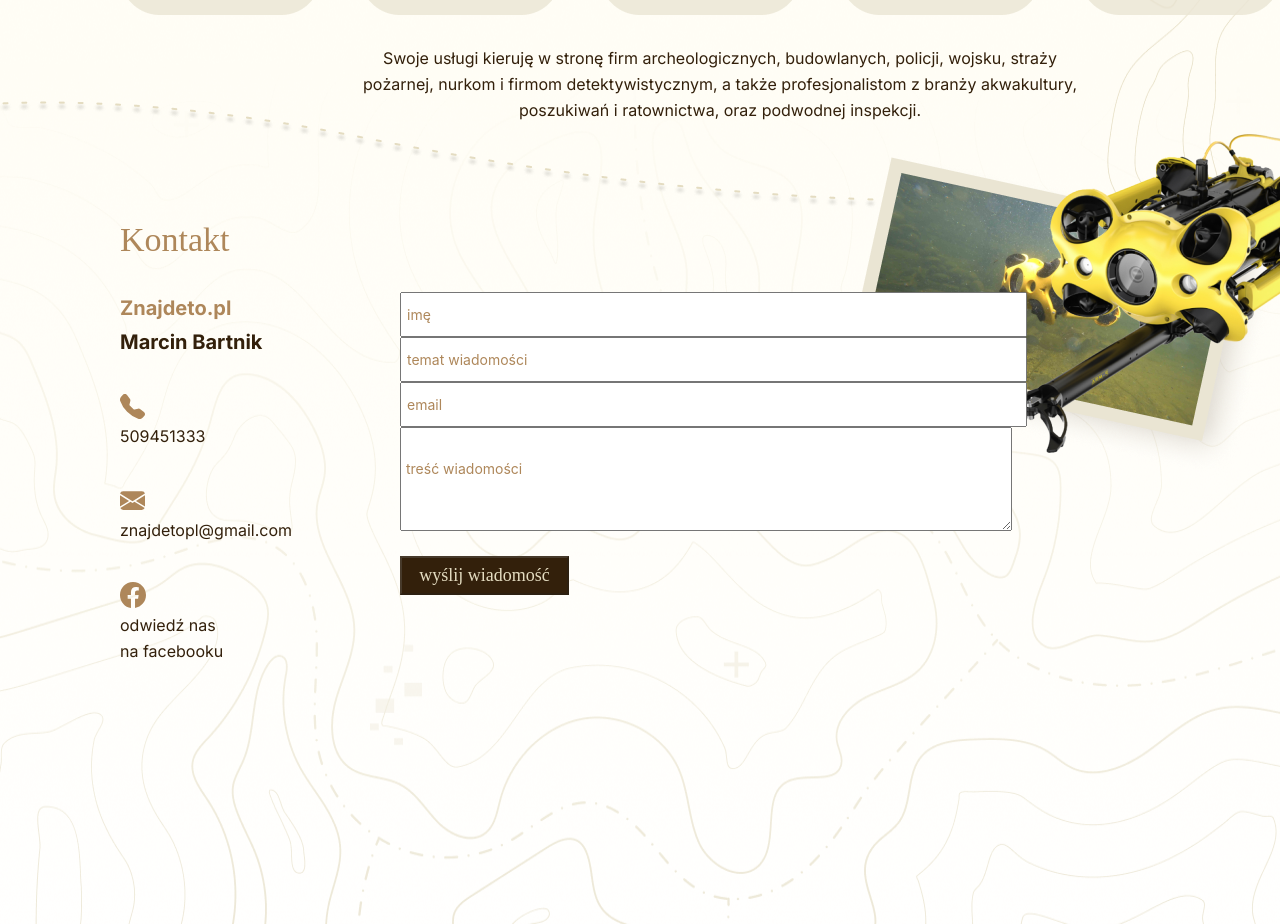
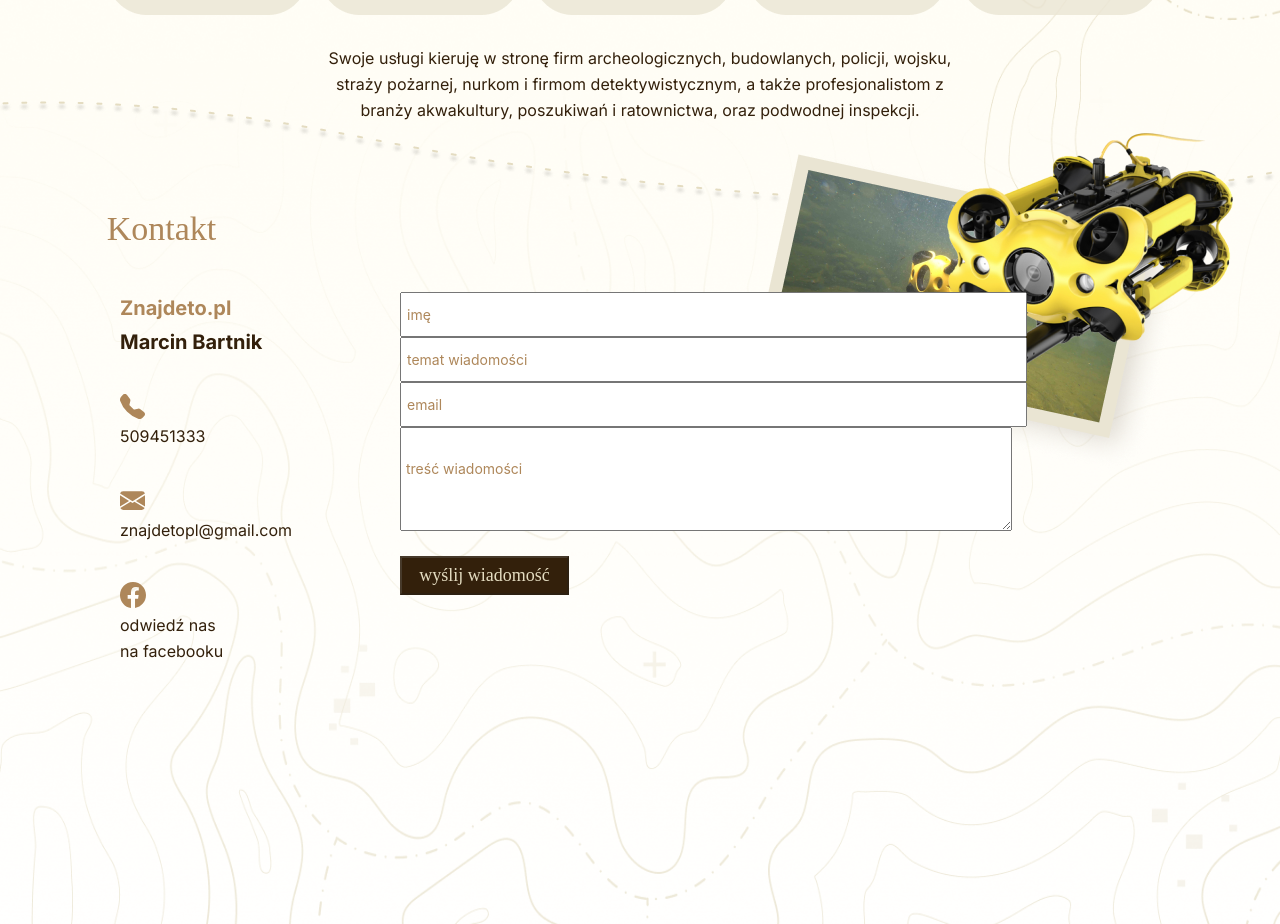
Before and after one commit to NatashaHatrum/ZnajdeTo, a React (Create React App) app: page / in a window 1280 px wide. Shown: the part 2180-3104 px from the top of the page. Built offline with nearby package versions, Linux system fonts and the light colour scheme; a web font is replaced by a local one.

Commit message:
<Commit Six>

```diff
--- a/public/index.html
+++ b/public/index.html
@@ -11,7 +11,7 @@
             name="Znajdeto.pl"
             content="Professional search and locating metal and underwater objects"
     />
-    <link rel="shortcut icon" href="/favicon.ico" type="image/x-icon">
+
     <link href="https://fonts.googleapis.com/css2?family=Courgette&family=Inter:wght@400;700&display=swap"
           rel="stylesheet"/>
     <link href="//db.onlinewebfonts.com/c/fab70e0456e2f6e1045895f5dffd1a30?family=NoyhABistroW01-Regular"
--- a/src/App.css
+++ b/src/App.css
@@ -1,7 +1,7 @@
 @import url(//db.onlinewebfonts.com/c/fab70e0456e2f6e1045895f5dffd1a30?family=NoyhABistroW01-Regular);
 
 body {
-    width: 1440px;
+    width: 100%;
     margin: 0 auto;
     height: auto;
     overflow-x: hidden;
@@ -29,7 +29,6 @@ body {
 }
 
 .footerStyle {
-
     height: auto;
     display: flex;
     justify-content: center;
@@ -59,6 +58,7 @@ body {
 
 .backgroundPhoto {
     position: absolute;
+    width: 100vw;
 
 }
 
@@ -83,7 +83,7 @@ a:hover {
     color: #33200B;
     padding-left: 165px;
     padding-top: 217px;
-    text-shadow: 0px 4px 4px rgba(255, 250, 219, 0.25);
+    text-shadow: 0 4px 4px rgba(255, 250, 219, 0.25);
 }
 
 .title2 {
@@ -199,3 +199,17 @@ a:hover {
     }
 
 }
+
+.contentSection {
+    height: 2450px;
+}
+@media screen and (min-width: 1600px) {
+    .contentSection {
+        padding-top: 64px;
+    }
+}
+@media screen and (min-width: 1800px) {
+    .contentSection {
+        padding-top: 180px;
+    }
+}
--- a/src/App.js
+++ b/src/App.js
@@ -19,13 +19,11 @@ function App() {
         <>
             <Layout>
                 <Header className='headerStyle'>
-                    <img src={background} className='backgroundPhoto'/>
+                    <img alt={'image with shovel'} src={background} className='backgroundPhoto'/>
                     <Head/>
                 </Header>
-                <Content style={{
-                    background: colorBgContainer,
-                    height: '2450px'
-                }}>
+                <Content className={'contentSection'} style={{
+                    background: colorBgContainer}}>
                     <OMnie/>
                     <Education/>
                     <Servises/>
--- a/src/Components/Doświadczenie/Education.module.css
+++ b/src/Components/Doświadczenie/Education.module.css
@@ -2,7 +2,7 @@
 .documentBackground2 {
     position: absolute;
     height: 2020px;
-    width: 1440px;
+    width: 100%;
 
 }
 
--- a/src/Components/OMnie/OMnie.module.css
+++ b/src/Components/OMnie/OMnie.module.css
@@ -1,6 +1,6 @@
 .documentBackground {
     position: absolute;
-    width: 1440px;
+    width: 100vw;
     height: 1450px;
     /* mask-image:linear-gradient(to right bottom, rgba(0, 0, 0, 1.0) 0%, transparent 100%);*/
 }
--- a/src/Components/Servises/Servises.module.css
+++ b/src/Components/Servises/Servises.module.css
@@ -20,9 +20,9 @@
     overflow: hidden;
 }
 .servisPhoto:hover {
-    transform: scale(1.15);
-    -webkit-transform: scale(1.15);
-    -ms-transform: scale(1.15);
+    transform: scale(1.05);
+    -webkit-transform: scale(1.05);
+    -ms-transform: scale(1.05);
     cursor: pointer;
 }
 
```
Also changed, not shown: 2 other files (tests, documents, lock files or other folders).
